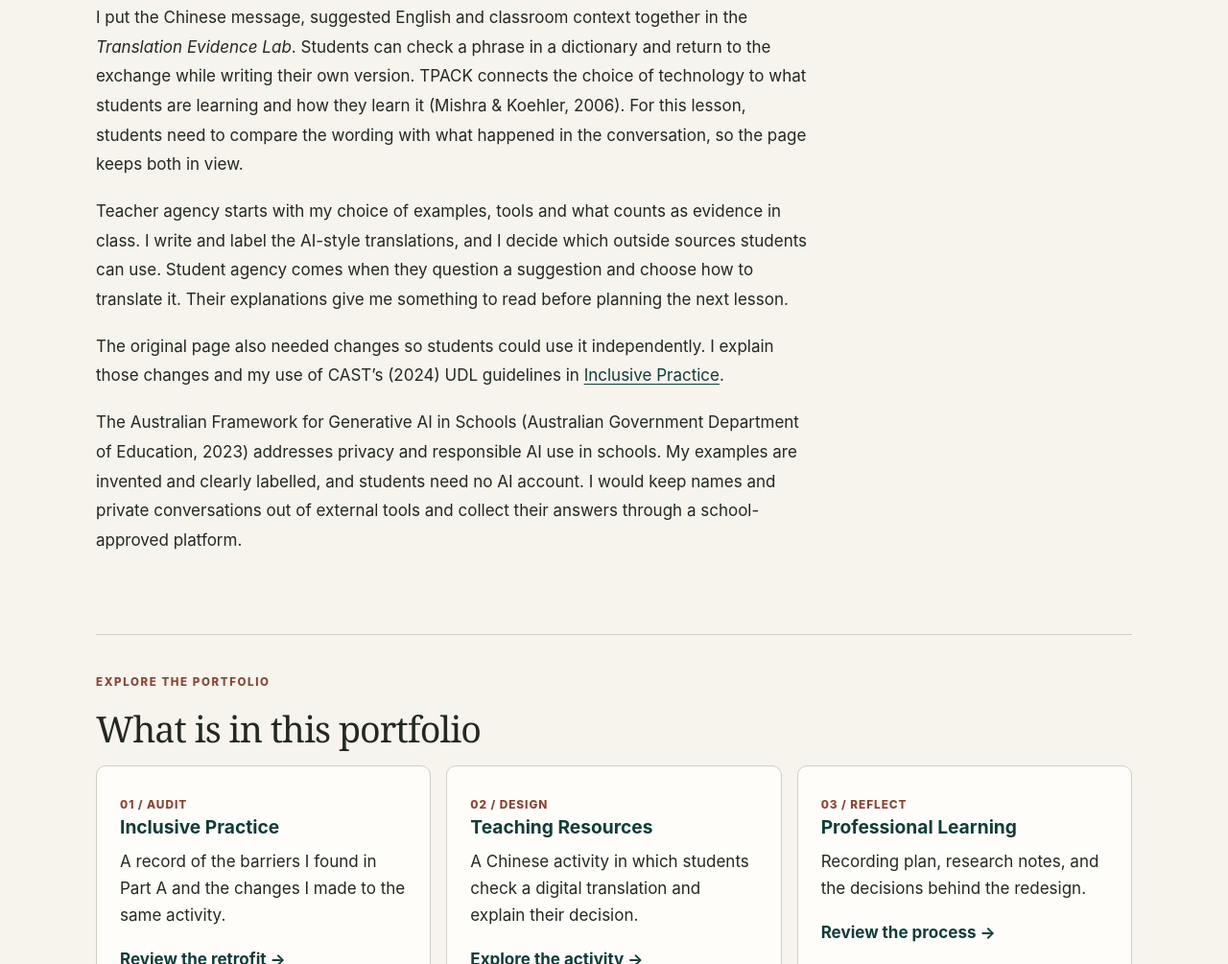
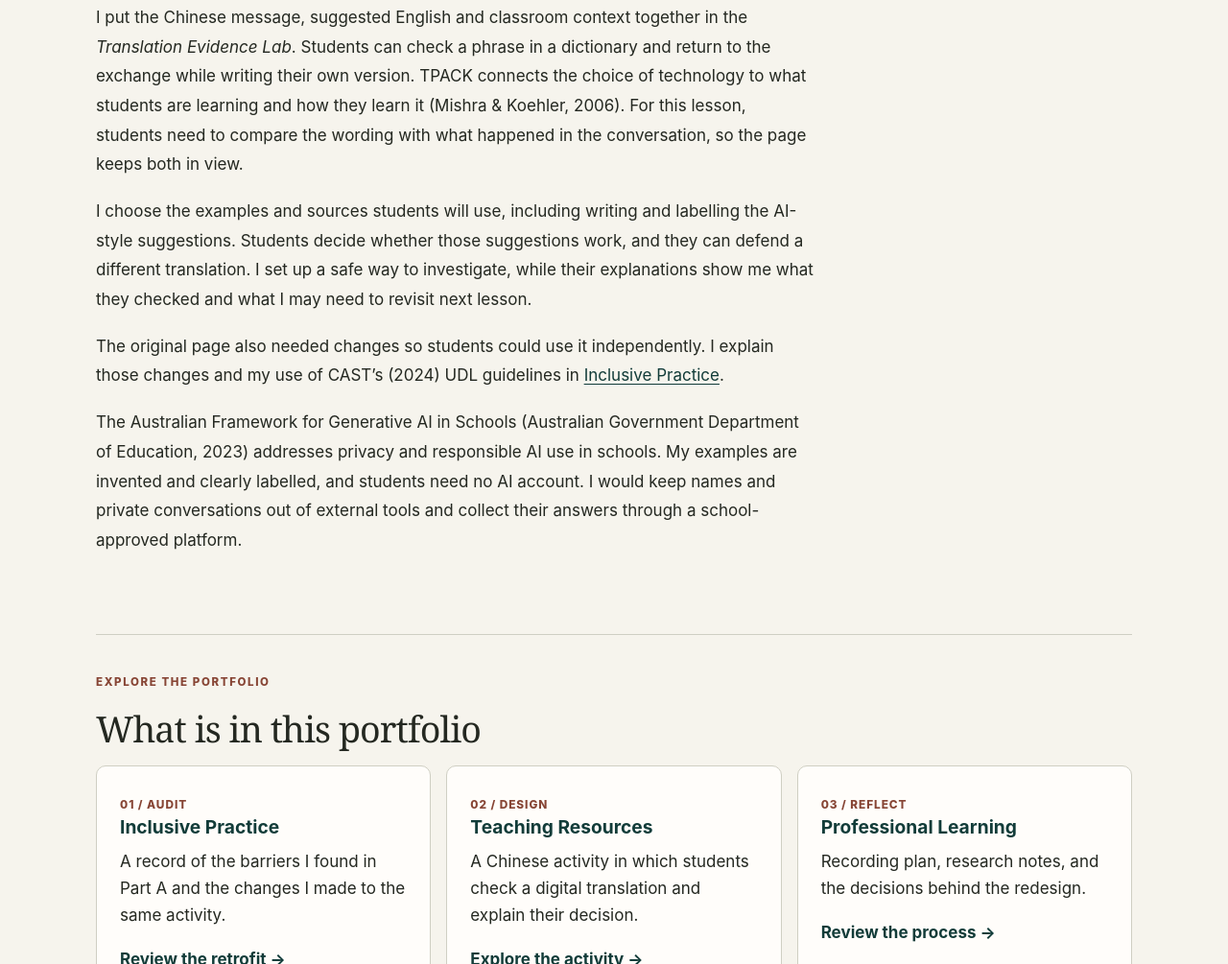
Before and after one commit to ZhijiWang/digital-education-portfolio, a plain HTML site: page part-b/index.html in a window 1280 px wide. Shown: the part 1088-2093 px from the top of the page at 96% size. Drawn offline with Linux system fonts and the light colour scheme.

Commit message:
Polish natural pedagogical writing and narration for assessment 2B

```diff
--- a/part-b/index.html
+++ b/part-b/index.html
@@ -29,7 +29,7 @@
 <p>In my secondary classroom, I want students to question an answer from a digital tool, even when it looks finished. In Chinese, that might mean checking a translation. In Photography, it might mean looking again at an edit; in Games Coding, testing suggested code. I want to hear how students made their decisions, because a convincing final product does not tell me much about what they understood.</p>
 <p>I speak several languages and still hesitate over expressions such as <span lang="zh-Hans">辛苦了</span>. “You have worked hard” can be a translation, but after a teacher stays back to help, I would probably say “Thanks for staying back.” Kramsch (1993) writes about language in its cultural context. It matters to me that students look at what someone is doing with an expression before choosing the English.</p>
 <p>I put the Chinese message, suggested English and classroom context together in the <em>Translation Evidence Lab</em>. Students can check a phrase in a dictionary and return to the exchange while writing their own version. TPACK connects the choice of technology to what students are learning and how they learn it (Mishra &amp; Koehler, 2006). For this lesson, students need to compare the wording with what happened in the conversation, so the page keeps both in view.</p>
-<p>Teacher agency starts with my choice of examples, tools and what counts as evidence in class. I write and label the AI-style translations, and I decide which outside sources students can use. Student agency comes when they question a suggestion and choose how to translate it. Their explanations give me something to read before planning the next lesson.</p>
+<p>I choose the examples and sources students will use, including writing and labelling the AI-style suggestions. Students decide whether those suggestions work, and they can defend a different translation. I set up a safe way to investigate, while their explanations show me what they checked and what I may need to revisit next lesson.</p>
 <p>The original page also needed changes so students could use it independently. I explain those changes and my use of CAST’s (2024) UDL guidelines in <a href="inclusive.html">Inclusive Practice</a>.</p>
 <p>The Australian Framework for Generative AI in Schools (Australian Government Department of Education, 2023) addresses privacy and responsible AI use in schools. My examples are invented and clearly labelled, and students need no AI account. I would keep names and private conversations out of external tools and collect their answers through a school-approved platform.</p>
 </div>
```
